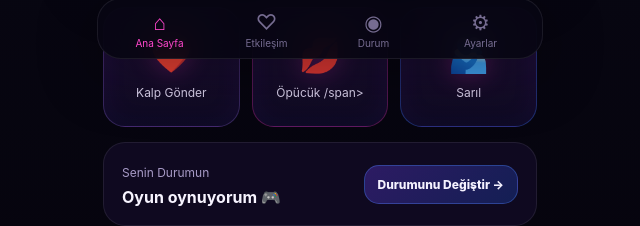
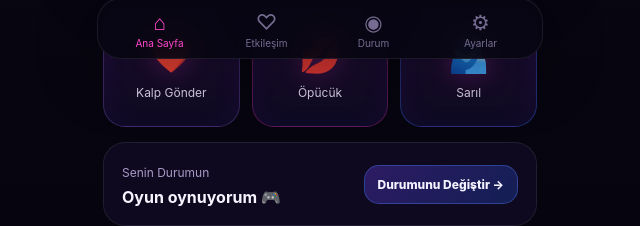
Before and after one commit to hakanmathers2016-design/ALL4U, a plain HTML site: page index.html in a window 1280 px wide. Shown: the part 733-959 px from the top of the page, 320-960 px from the left. Drawn offline with nearby package versions, Linux system fonts and the light colour scheme; no server answers.

Commit message:
Update index.html

```diff
--- a/index.html
+++ b/index.html
@@ -69,7 +69,7 @@
         </button>
         <button class="action-card" data-action="kiss">
           <span class="action-icon">💋</span>
-          <span>Öpücük /span>
+          <span>Öpücük </span>
         </button>
         <button class="action-card" data-action="hug">
           <span class="action-icon">🫂</span>
```
